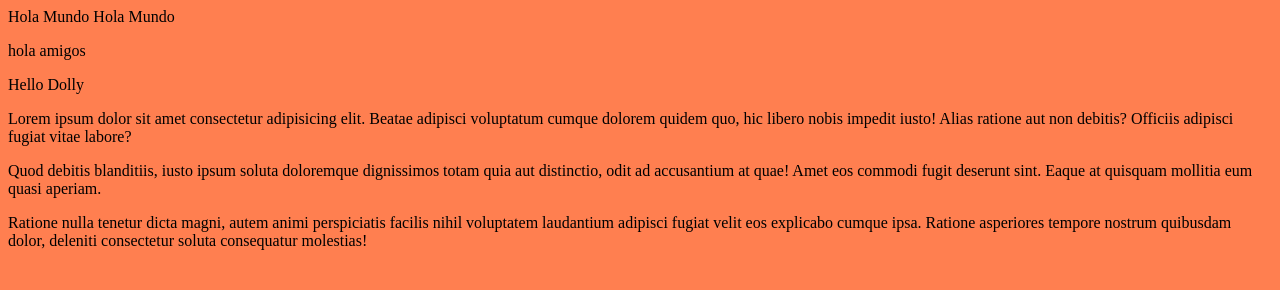
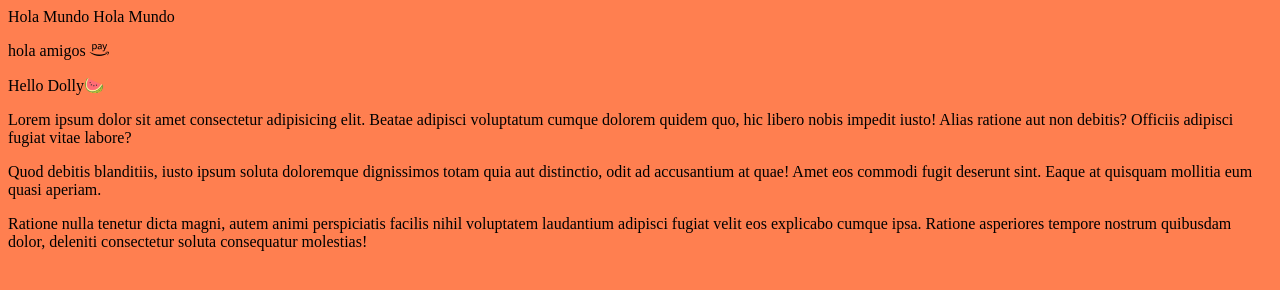
Before and after one commit to david-1975/Curso_web_David, a website: page Hola_Mundo.html in a window 1280 px wide. Drawn offline with Linux system fonts and the light colour scheme.

Commit message:
3ª copia seguridad

```diff
--- a/Hola_Mundo.html
+++ b/Hola_Mundo.html
@@ -10,6 +10,14 @@
         body {background-color: aqua;}
     </style> -->
     <link rel="stylesheet" href="./css/style.css">
+    <link rel="stylesheet" href="https://use.fontawesome.com/releases/v5.6.1/css/all.css" integrity="sha384-gfdkjb5BdAXd+lj+gudLWI+BXq4IuLW5IT+brZEZsLFm++aCMlF1V92rMkPaX4PP" crossorigin="anonymous">
+
+
+    <!-- <script>
+        alert('no llegues tarde')
+    </script>
+    <script>console.log('Hola desde la consola')
+        </script> -->
 </head>
 <body>
     Hola Mundo
@@ -24,8 +32,8 @@
 <meta name="viewport" content=""
 <title>Hola Mundo</p>
 
-<p>hola amigos</p>
-<p lang="en" title="Esto esta en inglés">Hello Dolly</p>
+<p>hola amigos <i class="fab fa-amazon-pay"></i></p>
+<p lang="en" title="Esto esta en inglés">Hello Dolly🍉</p>
 
 
 <p id="p1">Lorem ipsum dolor sit amet consectetur adipisicing elit. Beatae adipisci voluptatum cumque dolorem quidem quo, hic libero nobis impedit iusto! Alias ratione aut non debitis? Officiis adipisci fugiat vitae labore?</p>
--- a/css/style.css
+++ b/css/style.css
@@ -1 +1,2 @@
+/* Ejemplo de comentario */
 body {background-color: coral }
--- /dev/null
+++ b/js/app.js
@@ -0,0 +1,3 @@
+/*Ejemplo de comentario en bloque */
+//Ejemplo de comentario en linea
+console.log('Hola desde un fichero')
```
